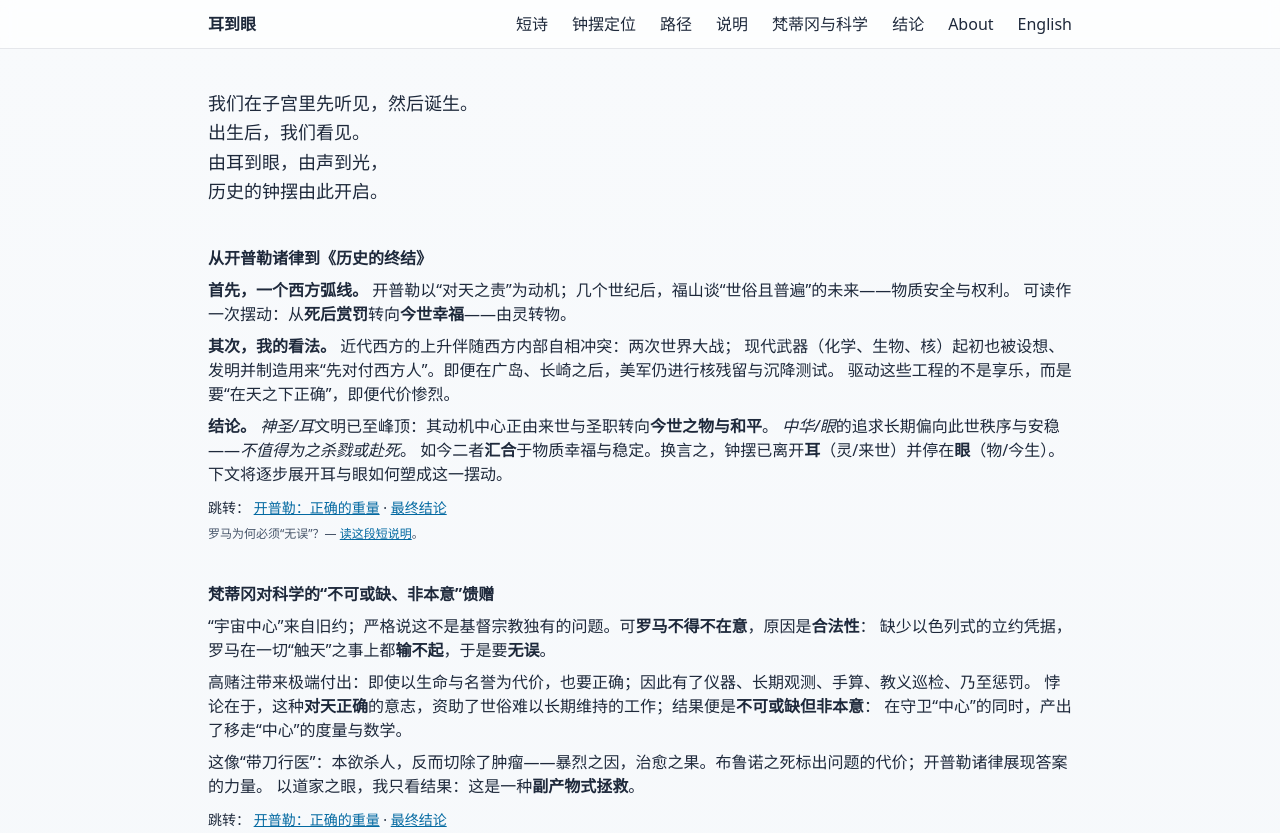
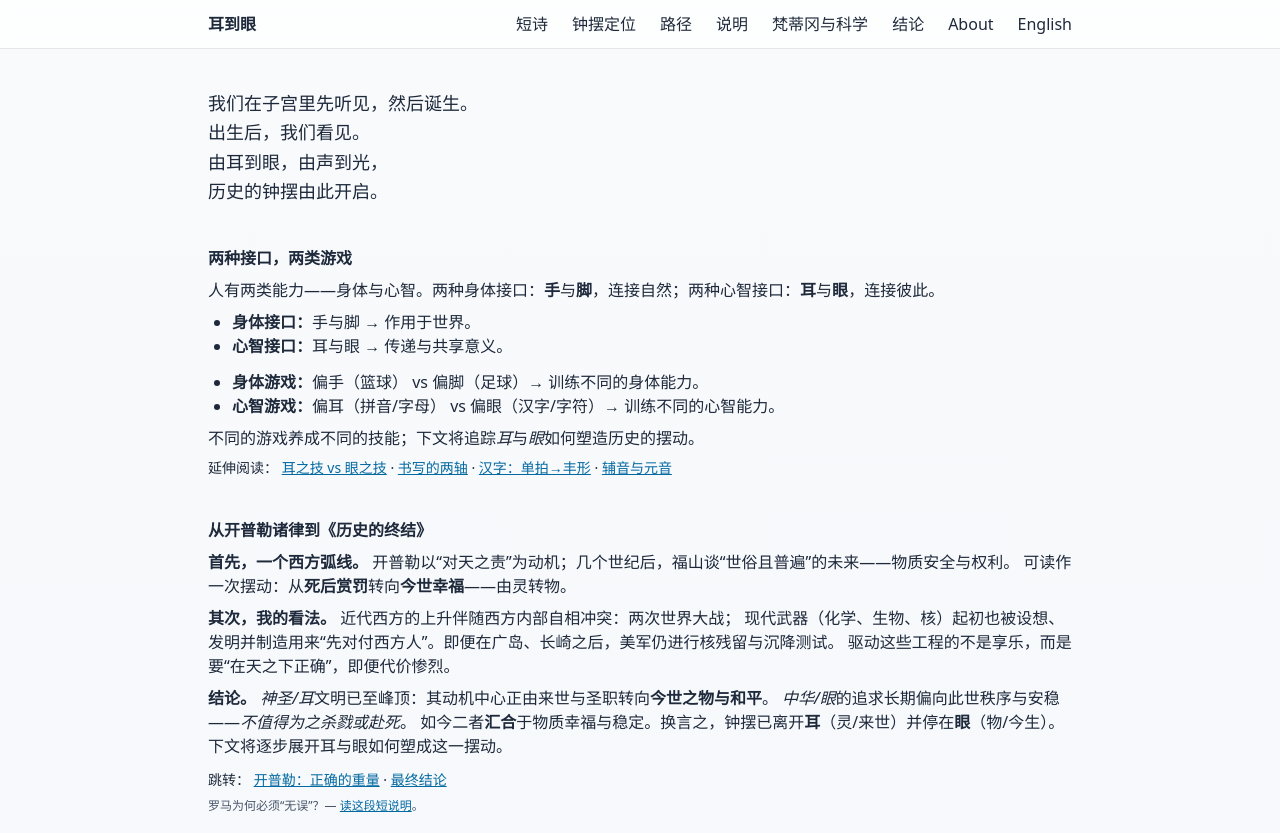
Before and after one commit to zhan9don9/ear2eye-site, a plain HTML site: page zh/index.html in a window 1280 px wide. Shown: the top 833 px of the page. Drawn offline with nearby package versions, Linux system fonts and the light colour scheme.

Commit message:
Update index.html
added sports metaphor

```diff
--- a/zh/index.html
+++ b/zh/index.html
@@ -49,6 +49,35 @@
       历史的钟摆由此开启。
     </p>
   </section>
+
+  <section class="card">
+  <h2 class="font-semibold">两种接口，两类游戏</h2>
+  <p class="mt-2">
+    人有两类能力——身体与心智。两种身体接口：<strong>手</strong>与<strong>脚</strong>，连接自然；两种心智接口：<strong>耳</strong>与<strong>眼</strong>，连接彼此。
+  </p>
+
+  <ul class="mt-2 list-disc pl-6">
+    <li><strong>身体接口：</strong>手与脚 → 作用于世界。</li>
+    <li><strong>心智接口：</strong>耳与眼 → 传递与共享意义。</li>
+  </ul>
+
+  <ul class="mt-3 list-disc pl-6">
+    <li><strong>身体游戏：</strong>偏手（篮球） vs 偏脚（足球）→ 训练不同的身体能力。</li>
+    <li><strong>心智游戏：</strong>偏耳（拼音/字母） vs 偏眼（汉字/字符）→ 训练不同的心智能力。</li>
+  </ul>
+
+  <p class="mt-2">
+    不同的游戏养成不同的技能；下文将追踪<em>耳</em>与<em>眼</em>如何塑造历史的摆动。
+  </p>
+
+  <p class="mt-2 text-sm">
+    延伸阅读：
+    <a class="text-sky-700 underline" href="#exp-train-intellects">耳之技 vs 眼之技</a> ·
+    <a class="text-sky-700 underline" href="#exp-axes">书写的两轴</a> ·
+    <a class="text-sky-700 underline" href="#exp-characters">汉字：单拍→丰形</a> ·
+    <a class="text-sky-700 underline" href="#exp-cv">辅音与元音</a>
+  </p>
+</section>
 
   <!-- 钟摆定位 -->
   <section id="pendulum-position" class="card">
```
